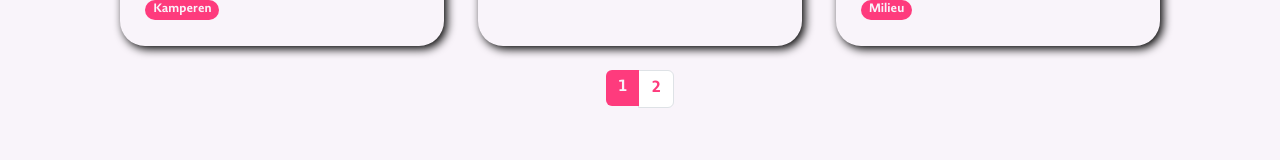
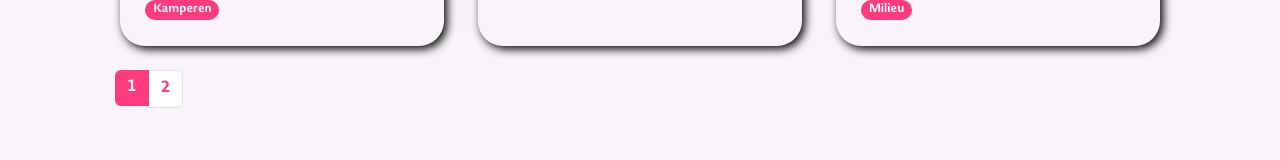
Before and after one commit to Piukaas/Hoge-Vucht-Doughnut, a React (Create React App) app: page /activities in a window 1280 px wide. Shown: the part 1295-1455 px from the top of the page. Built offline with nearby package versions, Linux system fonts and the light colour scheme.

Commit message:
chore: Update pagination styling and add start alignment

```diff
--- a/src/index.css
+++ b/src/index.css
@@ -316,6 +316,10 @@ a:hover {
   height: 400px;
 }
 
+.pagination {
+  justify-content: start !important;
+}
+
 .page-item.active .page-link {
   color: var(--white);
   border: var(--accent);
```
